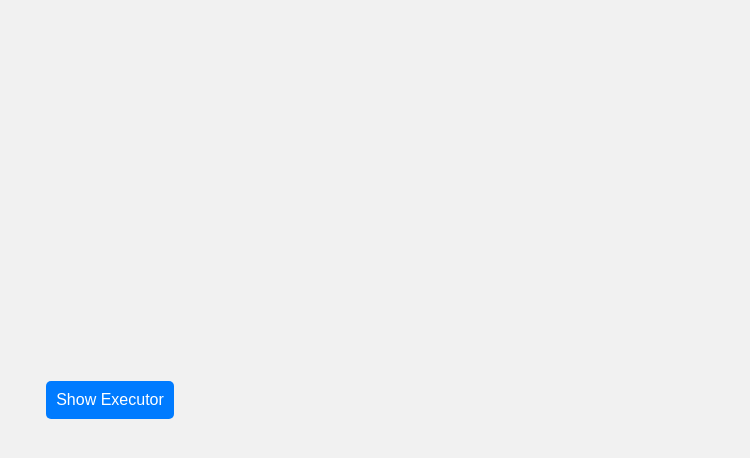
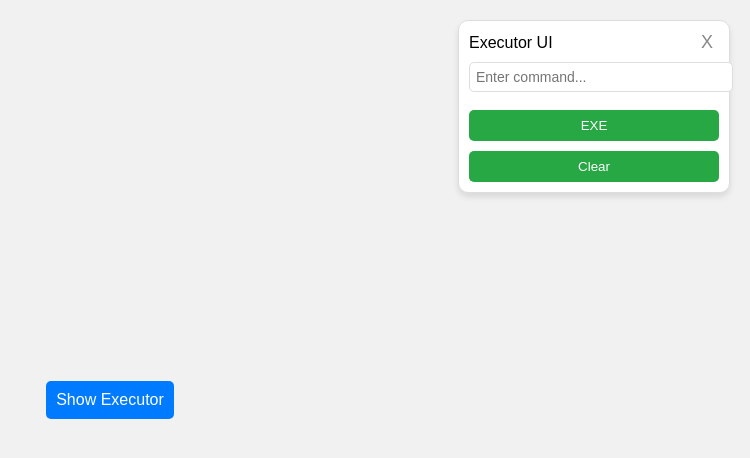
Before and after one commit to Robloxhacker3/executor-ui1, a plain HTML site: page index.html in a window 1280 px wide. Shown: the whole page, without its empty margins (530-1280 px from the left). Drawn offline with Linux system fonts and the light colour scheme.

Commit message:
Update styles.css

```diff
--- a/styles.css
+++ b/styles.css
@@ -1,4 +1,4 @@
-/* Basic styles for a small UI */
+/* Make the floating PIP UI */
 body {
     font-family: Arial, sans-serif;
     display: flex;
@@ -20,15 +20,16 @@ body {
 }
 
 .executor {
-    display: none;
-    position: fixed;
+    position: fixed; /* Fixes the executor UI on the screen */
     top: 20px;
     right: 20px;
     background-color: white;
     border: 1px solid #ddd;
     padding: 10px;
     width: 250px;
-    z-index: 9999;
+    z-index: 9999; /* Ensures it stays on top */
+    box-shadow: 0 4px 6px rgba(0, 0, 0, 0.1);
+    border-radius: 10px;
 }
 
 .executor-header {
@@ -51,6 +52,7 @@ body {
     margin: 8px 0;
     border: 1px solid #ddd;
     font-size: 14px;
+    border-radius: 5px;
 }
 
 .executor-body button {
@@ -61,4 +63,19 @@ body {
     border: none;
     cursor: pointer;
     margin-top: 10px;
+    border-radius: 5px;
 }
+
+/* Optional: Add animation for the PIP effect */
+.executor {
+    animation: slideIn 0.3s ease-in-out;
+}
+
+@keyframes slideIn {
+    from {
+        right: -260px;
+    }
+    to {
+        right: 20px;
+    }
+}
```
